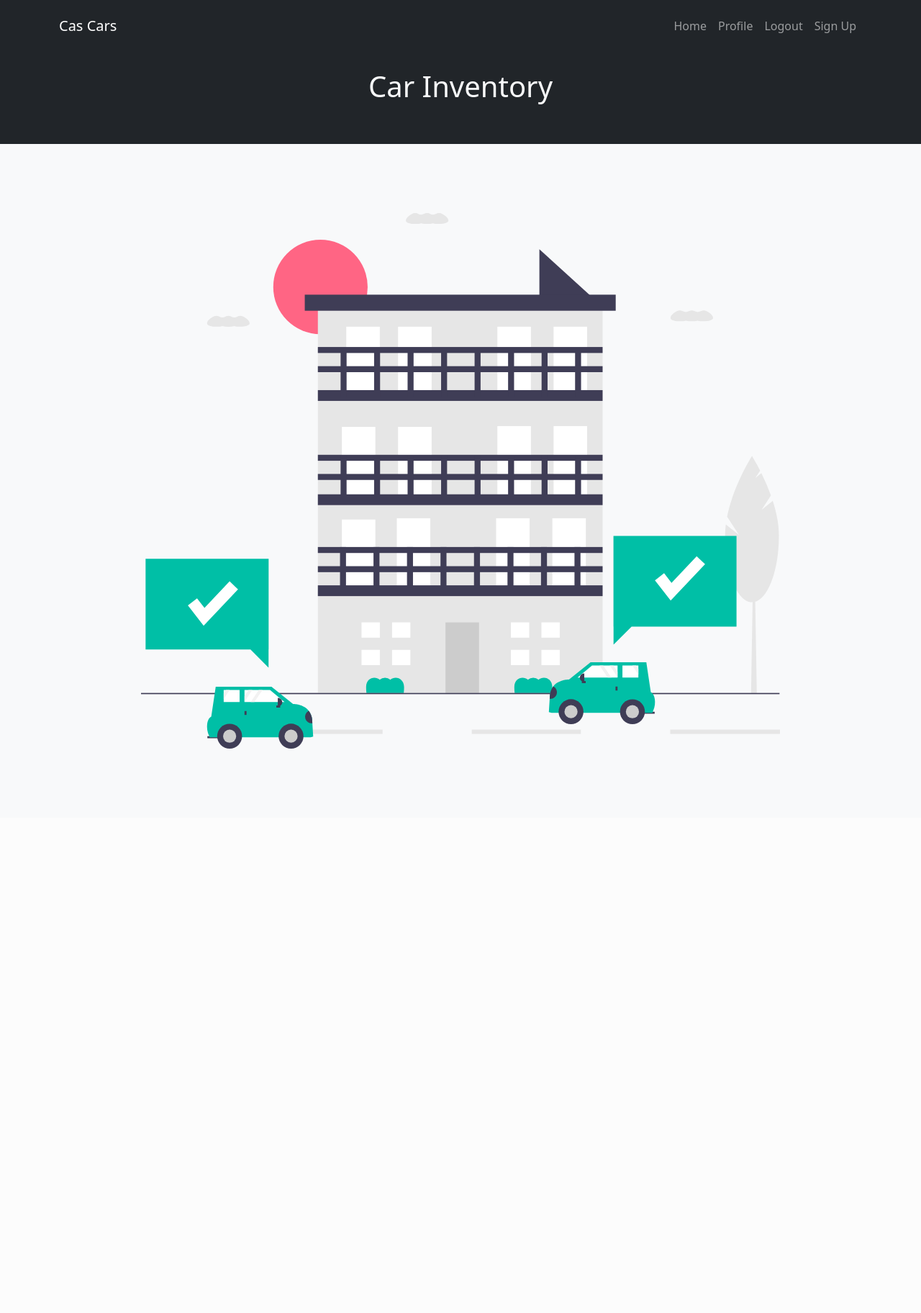
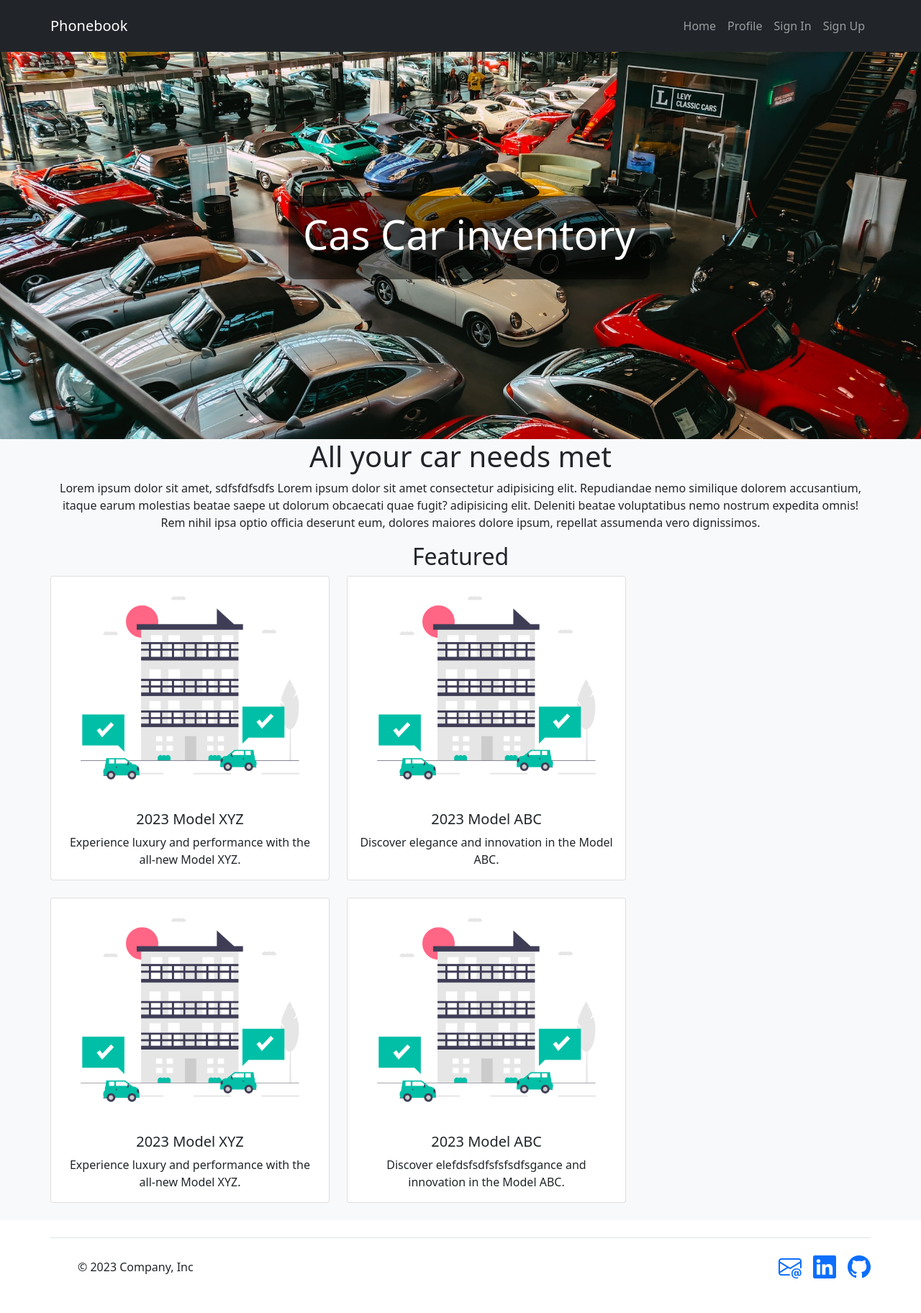
Before and after one commit to casmdz/SP_Flask_CarInventory, a Flask app: page / in a window 1280 px wide. Shown: the whole page at 72% size. Before the commit the page ends 1040 px from the top, so only its background shows below. Run offline with Flask 3, Linux system fonts and the light colour scheme; some libraries are stand-ins or nearby versions.

Commit message:
commit homework 1

```diff
--- a/app/__init__.py
+++ b/app/__init__.py
@@ -1,17 +1,23 @@
-from flask import Flask
+from flask import Flask, render_template
 from config import Config
 from .site.routes import site
 from .authentication.routes import auth
+from .api.routes import api
 
 from flask_sqlalchemy import SQLAlchemy
 from flask_migrate import Migrate
 from models import db as root_db, login_manager, ma
+from flask_cors import CORS
+from helpers import JSONEncoder
 
 app = Flask(__name__)
+CORS(app)
 
 app.register_blueprint(site)
 app.register_blueprint(auth)
+app.register_blueprint(api)
 
+app.json_encoder = JSONEncoder
 app.config.from_object(Config)
 root_db.init_app(app)
 login_manager.init_app(app)
--- /dev/null
+++ b/app/api/routes.py
@@ -0,0 +1,5 @@
+from flask import Blueprint, request, jsonify, render_template
+from helpers import token_required
+from models import db, User
+        #Contact, contact_schema, contacts_schema
+api = Blueprint('api',__name__, url_prefix='/api')
--- a/app/site/site_templates/index.html
+++ b/app/site/site_templates/index.html
@@ -2,7 +2,7 @@
 
 {% block content %}
 
-<section class="bg-dark text-light text-center shadow">
+<!-- <section class="bg-dark text-light text-center shadow">
     <div class="container p-5 bg-dark">
         <div class="row">
             <div class="d-md-flex bg-dark align-items-center justify-content-evenly">
@@ -10,14 +10,68 @@
             </div>
         </div>
     </div>
-</section>
-<section class="bg-light text-center">
-    <div class="container p-5">
+</section> -->
+
+
+<header class="container-fluid header-bg bg-light text-center position-relative">
+    <div class="container">
         <div class="row">
-            <div class="d-flex align-items-center justify-content-center">
-                <img src="/app/static/images/undraw_order_a_car_-3-tww.svg" class="img-fluid p-5" alt="car">
+            <div class="col d-flex align-items-center justify-content-center">
+                <div class="hdr-text-box text-center">
+                    <h1 class="display-4">Cas Car inventory</h1>
+                </div>
             </div>
         </div>
     </div>
+</header>
+
+<!-- main-->
+<section class="bg-light text-center">
+    <div class="container">
+        <h1>All your car needs met</h1>
+        <p>Lorem ipsum dolor sit amet, sdfsfdfsdfs Lorem ipsum dolor sit amet consectetur adipisicing elit. Repudiandae nemo similique dolorem accusantium, itaque earum molestias beatae saepe ut dolorum obcaecati quae fugit? adipisicing elit. Deleniti beatae voluptatibus nemo nostrum expedita omnis! Rem nihil ipsa optio officia deserunt eum, dolores maiores dolore ipsum, repellat assumenda vero dignissimos.</p>
+        <h2 class="text-center">Featured</h2>
+        <div class="row">
+            <div class="col-md-4 mb-4">
+                <div class="card">
+                    <img src="/app/static/images/undraw_order_a_car_3tww.png" class="card-img-top" alt="">
+                    <div class="card-body">
+                        <h5 class="card-title">2023 Model XYZ</h5>
+                        <p class="card-text">Experience luxury and performance with the all-new Model XYZ.</p>
+                    </div>
+                </div>
+            </div>
+            <div class="col-md-4 mb-4">
+                <div class="card">
+                    <img src="/app/static/images/undraw_order_a_car_3tww.png" class="card-img-top" alt="">
+                    <div class="card-body">
+                        <h5 class="card-title">2023 Model ABC</h5>
+                        <p class="card-text">Discover elegance and innovation in the Model ABC.</p>
+                    </div>
+                </div>
+            </div>
+            <div class="col-md-4 mb-4">
+                <div class="card">
+                    <img src="/app/static/images/undraw_order_a_car_3tww.png" class="card-img-top" alt="">
+                    <div class="card-body">
+                        <h5 class="card-title">2023 Model XYZ</h5>
+                        <p class="card-text">Experience luxury and performance with the all-new Model XYZ.</p>
+                    </div>
+                </div>
+            </div>
+            <div class="col-md-4 mb-4">
+                <div class="card">
+                    <img src="/app/static/images/undraw_order_a_car_3tww.png" class="card-img-top" alt="">
+                    <div class="card-body">
+                        <h5 class="card-title">2023 Model ABC</h5>
+                        <p class="card-text">Discover elefdsfsdfsfsfsdfsgance and innovation in the Model ABC.</p>
+                    </div>
+                </div>
+            </div>
+    </div>
 </section>
+
+
+
+
 {% endblock %}
--- a/app/static/css/main.css
+++ b/app/static/css/main.css
@@ -6,4 +6,24 @@
 
 body{
     padding-top: 50px;
+    overflow-x: hidden;
 }
+
+.container-fluid.header-bg {
+    background-image: url("/static/images/felix-fuchs-PoPsSRju8Y8-unsplash.jpg");
+    background-size: cover;
+    background-repeat: no-repeat;
+    /* max-width: 100%; */
+    background-position: center;
+    height: 70vh;
+    display: flex;
+    align-items: center;
+    justify-content: center;
+}
+
+.hdr-text-box {
+    background-color: rgba(0, 0, 0, 0.5); /* Opaque background color */
+    padding: 20px;
+    border-radius: 10px;
+    color: white;
+  }
--- a/app/templates/base.html
+++ b/app/templates/base.html
@@ -7,15 +7,18 @@
 <meta name="Description" content="Enter your description here"/>
 <link rel="stylesheet" href="https://cdnjs.cloudflare.com/ajax/libs/twitter-bootstrap/5.0.1/css/bootstrap.min.css">
 <link rel="stylesheet" href="https://cdnjs.cloudflare.com/ajax/libs/font-awesome/5.15.3/css/all.min.css">
-<title>Car Inv</title>
+<link rel="stylesheet" href="https://cdnjs.cloudflare.com/ajax/libs/font-awesome/6.0.0/css/all.min.css">
+<script src="/docs/5.3/assets/js/color-modes.js"></script>
+<link rel="stylesheet" href="https://cdn.jsdelivr.net/npm/bootstrap-icons@1.10.5/font/bootstrap-icons.css">
+<link rel="stylesheet" href="../static/css/main.css">
+
+<title>Cas Car Inventory</title>
 </head>
-
-
 <body>
-<!-- NAV BAR -->
     <nav class="navbar navbar-expand-lg bg-dark navbar-dark py-3 fixed-top">
         <div class="container">
-            <a href="#" class="navbar-brand">Cas Cars</a>
+            <a href="{{ url_for('site.home') }}" class="navbar-brand">Phonebook</a>
+
             <button
                 class="navbar-toggler"
                 type="button"
@@ -25,31 +28,61 @@
             <div class="collapse navbar-collapse" id="navmenu">
                 <ul class="navbar-nav ms-auto">
                     <li class="nav-item">
-                        <a href="#" class="nav-link">Home</a>
+                        <a href="{{ url_for('site.home') }}" class="nav-link">Home</a>
                     </li>
-                    <li class="nav-item">
-                        <a href="#" class="nav-link">Profile</a>
-                    </li>
-                    <li class="nav-item">
-                        <a href="#" class="nav-link">Logout</a>
-                    </li>
-                    <!-- <li class="nav-item">
-                        <a href="#" class="nav-link">Sign In</a>
-                    </li> -->
-
-                    <!-- <a href="{{ url_for('auth.signin') }}">
-                        <li>Sign In</li>
-                    </a> -->
 
                     <li class="nav-item">
-                        <a href="#" class="nav-link">Sign Up</a>
+                        <a href="{{ url_for('site.profile') }}" class="nav-link">Profile</a>
                     </li>
+
+                    {% if current_user.is_authenticated %}
+                    <li class="nav-item">
+                        <a href="{{ url_for('auth.login') }}" class="nav-link">Logout</a>
+                    </li>
+
+                    {% else %}
+                    <li class="nav-item">
+                        <a href="{{ url_for('auth.signin') }}" class="nav-link">Sign In</a>
+                    </li>
+
+                    <li class="nav-item">
+                        <a href="{{ url_for('auth.signup') }}" class="nav-link">Sign Up</a>
+                    </li>
+                    {% endif %}
+
                 </ul>
+
             </div>
         </div>
     </nav>
+<!-- Mysterious placeholder comment! -->
+
 {% block content %}
 {% endblock %}
+
+<div class="container">
+    <footer class="d-flex flex-wrap justify-content-between align-items-center py-3 my-4 border-top">
+      <div class="col-md-4 d-flex align-items-center">
+        <a href="/" class="mb-3 me-2 mb-md-0 text-body-secondary text-decoration-none lh-1">
+          <svg class="bi" width="30" height="24"><use xlink:href="#bootstrap"/></svg>
+        </a>
+        <span class="mb-3 mb-md-0 text-body-secondary">&copy; 2023 Company, Inc</span>
+      </div>
+
+      <ul class="nav col-md-4 justify-content-end list-unstyled d-flex">
+
+
+        <li class="ms-3"><a class="text-body-secondary" href="#"><svg class="bi" width="24" height="24"><use xlink:href="#twitter"/></svg></a></li>
+
+        <li class="fs-2 ms-3"><a class="text-body-secondary" href=""><i class="bi bi-envelope-at"></i></a></li>
+
+        <li class="fs-2 ms-3"><a class="text-body-secondary" href=""><i class="bi bi-linkedin"></i></a></li>
+<!-- class="fs-2 mb-3" style="font-size:48px;"-->
+        <li class="fs-2 ms-3"><a class="text-body-secondary" href=""><i class="bi bi-github"></i></a></li>
+
+      </ul>
+    </footer>
+</div>
 
 
 <script src="https://cdnjs.cloudflare.com/ajax/libs/popper.js/2.9.2/umd/popper.min.js"></script>
--- a/config.py
+++ b/config.py
@@ -10,7 +10,6 @@ class Config():
         Otherwise create the config variable if not done already
     '''
 
-
     FLASK_APP = os.getenv('FLASK_APP')
     FLASK_ENV = os.getenv('FLASK_ENV')
     SECRET_KEY = os.environ.get('SECRET_KEY') or 'Bwaa beke bwaa'
--- a/requirements.txt
+++ b/requirements.txt
@@ -20,6 +20,7 @@ Flask-Migrate==4.0.4
 Flask-SQLAlchemy==3.0.5
 Flask-WTF==1.1.1
 greenlet==2.0.2
+gunicorn==21.2.0
 idna==3.4
 iniconfig==2.0.0
 ipykernel==6.25.1
@@ -32,6 +33,7 @@ jupyter_core==5.3.1
 Mako==1.2.4
 MarkupSafe==2.1.3
 marshmallow==3.20.1
+marshmallow-sqlalchemy==0.29.0
 matplotlib-inline==0.1.6
 nest-asyncio==1.5.7
 packaging==23.1
@@ -42,11 +44,13 @@ pluggy==1.0.0
 prompt-toolkit==3.0.39
 psutil==5.9.5
 psycopg2==2.9.7
+psycopg2-binary==2.9.7
 pure-eval==0.2.2
 Pygments==2.16.1
 pytest==7.3.1
 python-dateutil==2.8.2
 python-dotenv==1.0.0
+python-editor==1.0.4
 pywin32==306
 pyzmq==25.1.1
 six==1.16.0
```
Also changed, not shown: helpers.py (+46 -0 lines), models.py (+24 -25 lines), app/static/images/felix-fuchs-PoPsSRju8Y8-unsplash.jpg (added), app/static/images/jannis-lucas-9kixbx1zdMw-unsplash.jpg (added), app/static/images/karen-vardazaryan-JBrfoV-BZts-unsplash.jpg (added), 1 other file.
